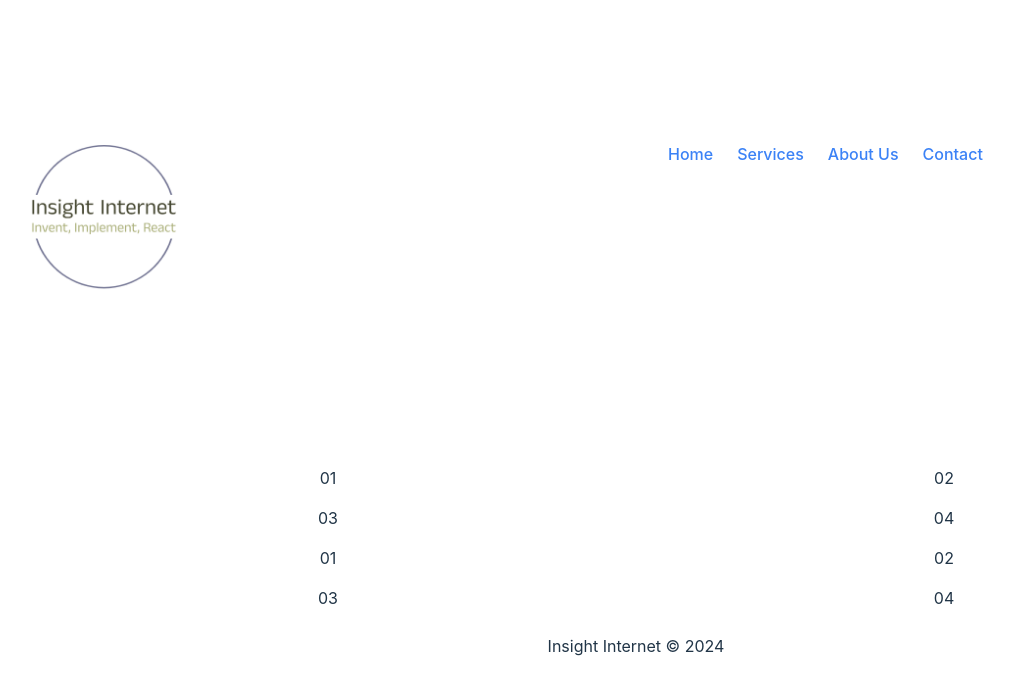
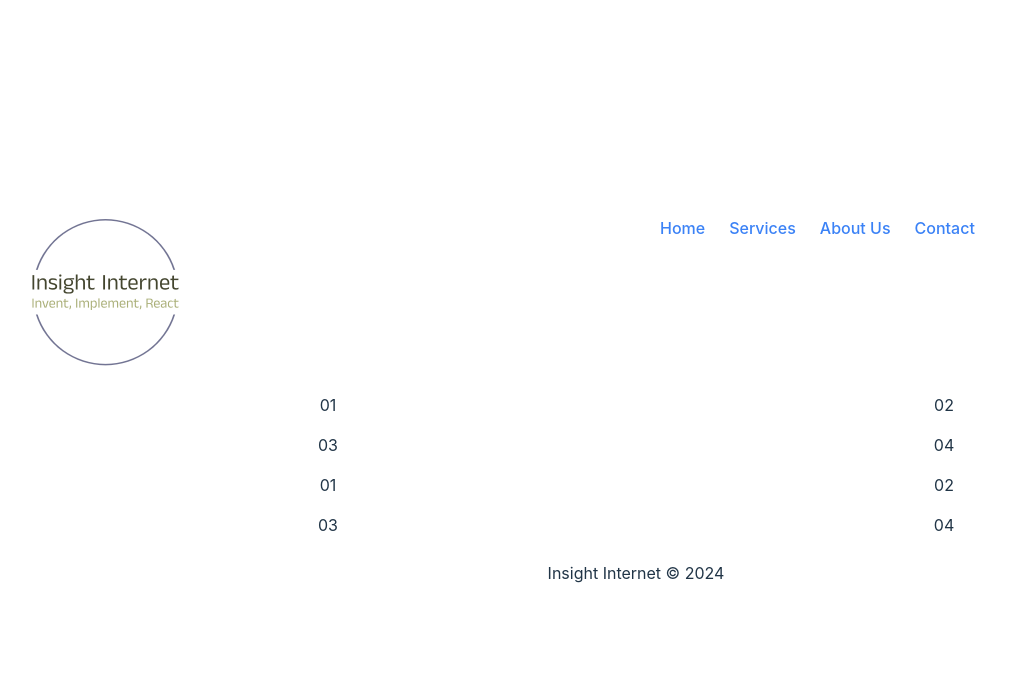
Before and after one commit to matherton/insightinternetApp, a Vue app: page / in a window 1280 px wide. Shown: the top 694 px of the page, without its empty margins (4-1018 px from the left). Built offline with nearby package versions, Linux system fonts and the light colour scheme.

Commit message:
added width and height in px so logo does not resize

```diff
--- a/src/components/Header.vue
+++ b/src/components/Header.vue
@@ -1,5 +1,5 @@
 <template>
-  <div className="grid grid-cols-2 gap-4">
+  <div className="grid grid-cols-2">
     <div>
       <img
         class="logo"
--- a/src/style.css
+++ b/src/style.css
@@ -18,8 +18,8 @@
 }
 
 img.logo {
-  max-width: 50%;
-  max-height: 50%;
+  width: 153px;
+  height: 153px;
 }
 
 a {
```
